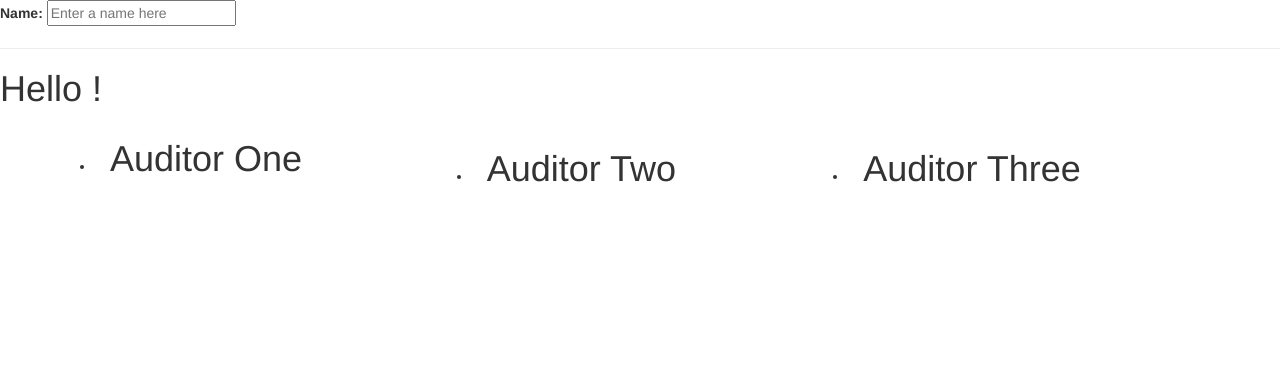
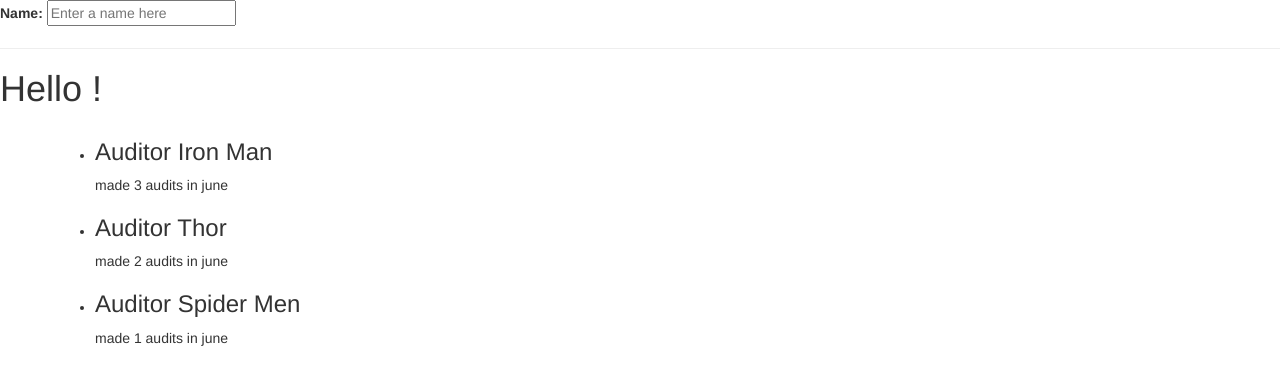
Before and after one commit to sysstas/MEAN-example-HnS-Audit-tracker, a website: page client/index.html in a window 1280 px wide. Drawn offline with nearby package versions, Linux system fonts and the light colour scheme.

Commit message:
add hardcoded data on angular side

```diff
--- a/client/index.html
+++ b/client/index.html
@@ -16,7 +16,9 @@
    	<div class="container">
    		<div class="row">
    			<ul ng-repeat = "auditor in auditors">
-   				<li class="col-sm-4"><h1>Auditor {{auditor}}</h1></li>
+   				<li>
+   					<h3>Auditor {{auditor.name}}</h3><p> made {{auditor.audits[0].amount}} audits in {{auditor.audits[0].month}}</p>
+   				</li>
    			</ul>
    		</div>
    	</div>
--- a/client/index.js
+++ b/client/index.js
@@ -1,4 +1,20 @@
 var app = angular.module('meanTest', []);
 app.controller('testCtrl', function($scope){
-	$scope.auditors = ['One', 'Two', 'Three'];
+	$scope.auditors = [
+		{
+			name: "Iron Man",
+			audits: [{month: "june", amount: 3}]
+		},
+		{
+			name: "Thor",
+			audits: [{month: "june", amount: 2}]
+		},
+		{
+			name: "Spider Men",
+			audits: [{month: "june", amount: 1}]
+		}
+	];
+
+
+	$scope.month = ['june', 'july', 'august', 'september'];
 });
```
Also changed, not shown: README.md.
